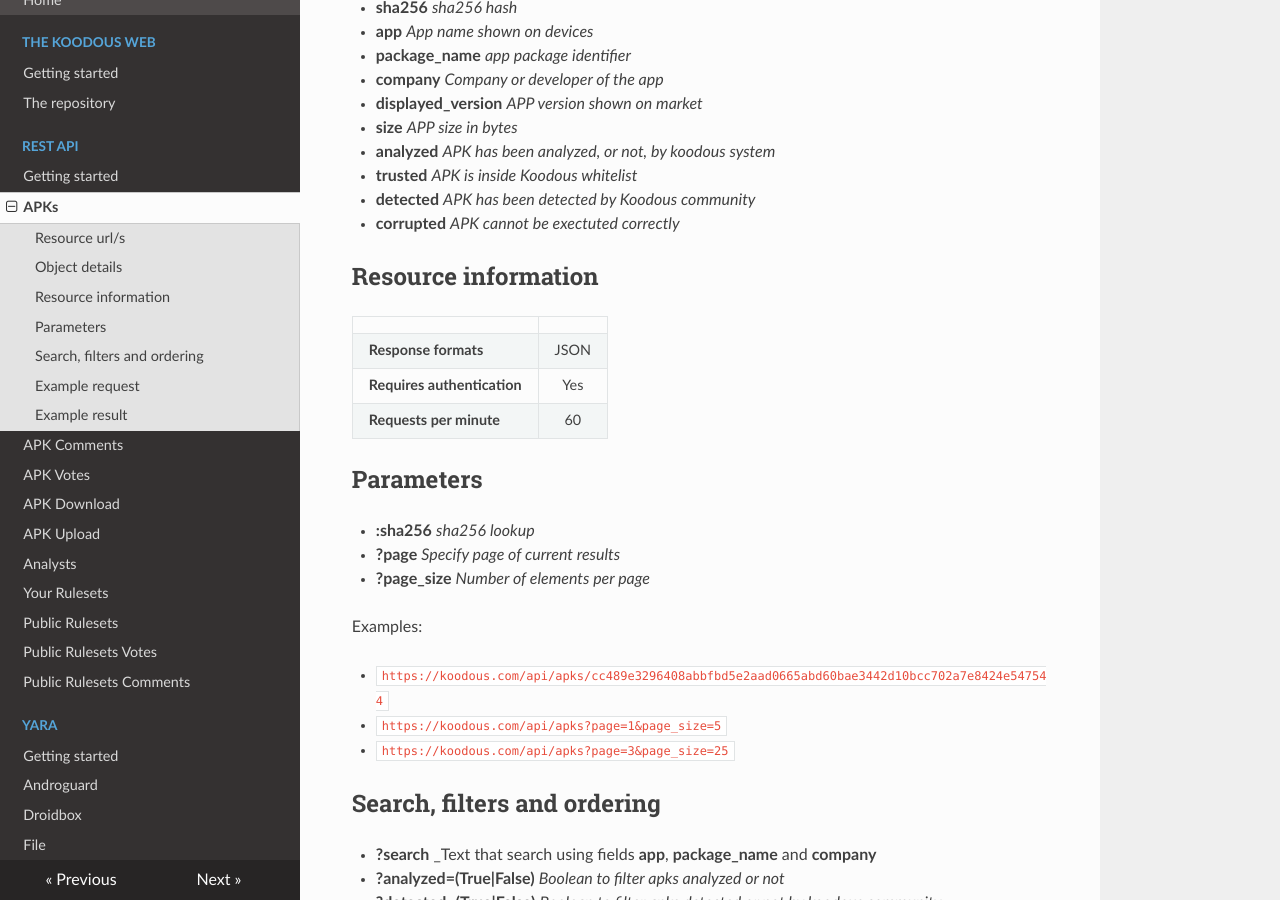
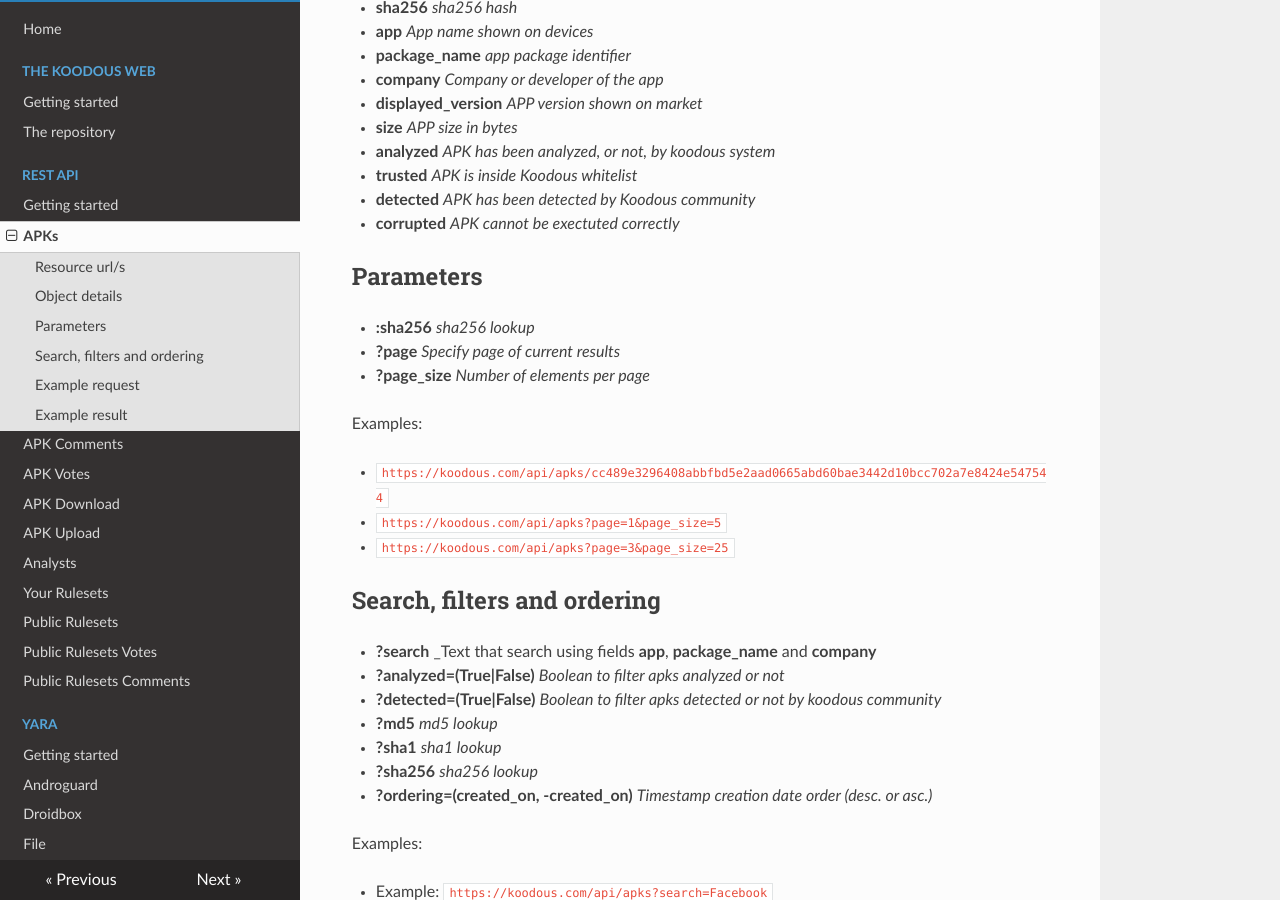
Before and after one commit to Koodous/docs.koodous.com, an MkDocs documentation site: the page built from docs/rest-api/apks.md, in a window 1280 px wide and 900 px high, scrolled down 518 px. Built offline with MkDocs 1.6.1, drawn with Linux system fonts in a browser that asks for light colours; nearby versions of some CDN libraries; old or Windows-style settings are respelled for this version of MkDocs.

```diff
--- a/docs/rest-api/apks.md
+++ b/docs/rest-api/apks.md
@@ -26,13 +26,7 @@ This method returns a paginated list of apks
 * **detected** _APK has been detected by Koodous community_
 * **corrupted** _APK cannot be exectuted correctly_
 
-## Resource information
 
-| | |
-| ------------- |:-------------:|
-| **Response formats** | JSON |
-| **Requires authentication** | Yes |
-| **Requests per minute** | 60|
 
 ## Parameters
 
```
Also changed, not shown: docs/rest-api/getting-started.md (+10 -0 lines).
